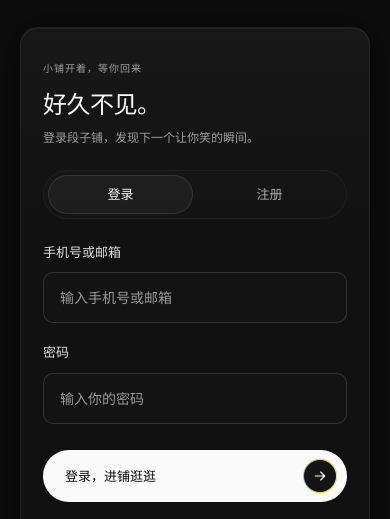
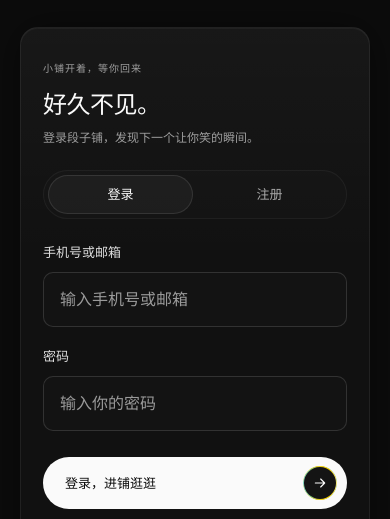
Before and after one commit to Kimberlying/duanzipay, a website with bundled scripts: page public/index.html in a window 390 px wide. Shown: the part 311-830 px from the top of the page. Built offline with nearby package versions, Linux system fonts and the light colour scheme; files whose address does not match are found by name.

Commit message:
Polish mobile form fields for the dark UI

```diff
--- a/public/style.css
+++ b/public/style.css
@@ -48,7 +48,7 @@ h3 { font-size: 18px; font-weight: 500; line-height: 1.5; letter-spacing: -.3px;
 .full { white-space: pre-wrap; background: #1c1c1c; color: #efefef; border-radius: 12px; padding: 22px; margin-top: 16px; line-height: 1.9; }
 .preview { white-space: pre-wrap; line-height: 1.9; }
 label { display: block; margin: 24px 0 9px; font-size: 13px; font-weight: 500; color: #dedede; }
-input, textarea, select { display: block; width: 100%; padding: 13px 16px; border: 1px solid #ffffff21; border-radius: 10px; color: var(--ink); background: #171717; font-size: 14px; transition: border-color .18s, box-shadow .18s; }
+input, textarea, select { display: block; width: 100%; padding: 13px 16px; border: 1px solid #ffffff21; border-radius: 10px; color: var(--ink); background: #171717; font-size: 16px; transition: border-color .18s, box-shadow .18s; }
 input::placeholder, textarea::placeholder { color: #9a9a9a; }
 input:focus, textarea:focus, select:focus { border-color: #78d0cd88; outline: 2px solid #78d0cd16; outline-offset: 1px; }
 input[type="file"] { border-style: dashed; padding: 20px; }
```
